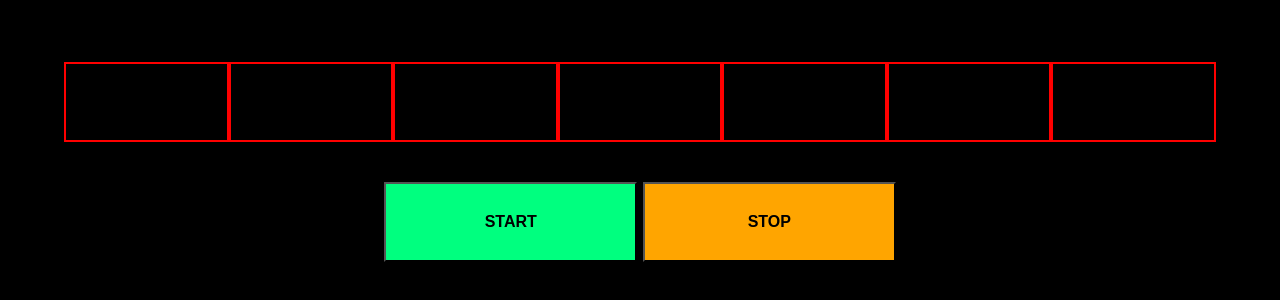
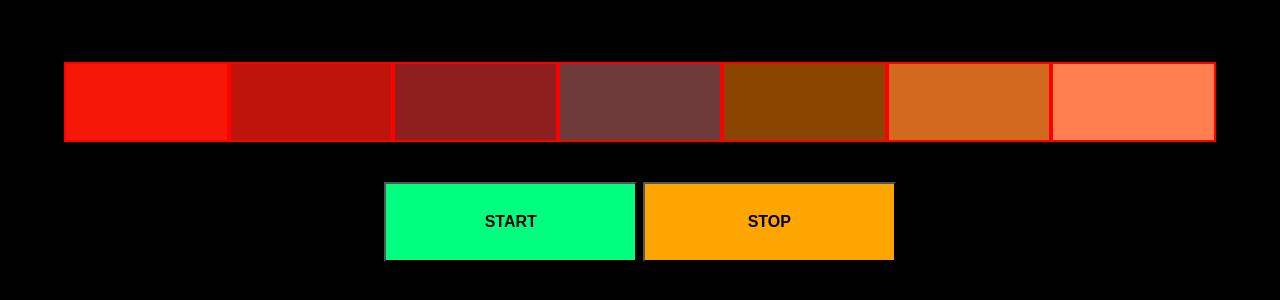
Before and after one commit to Dazzler123/JavaScript-Lectures, a plain HTML site: page AAD_Day_03_Task_02.html in a window 1280 px wide. Shown: the part 178-478 px from the top of the page. Drawn offline with Linux system fonts and the light colour scheme.

Commit message:
Colors added

```diff
--- a/AAD_Day_03_Task_02.html
+++ b/AAD_Day_03_Task_02.html
@@ -81,6 +81,16 @@
 <!--import jquery-->
 <script src="assets/jquery-3.6.1.min.js"></script>
 <script>
+    let colors = ["#f61708","#bd140c","#8f1e1e","#6e3b3b","#8B4501","#D2691E","#FF7F50"];
+
+    $('#box_Container > div:nth-child(1)').css('background',colors[0]);
+    $('#box_Container > div:nth-child(2)').css('background',colors[1]);
+    $('#box_Container > div:nth-child(3)').css('background',colors[2]);
+    $('#box_Container > div:nth-child(4)').css('background',colors[3]);
+    $('#box_Container > div:nth-child(5)').css('background',colors[4]);
+    $('#box_Container > div:nth-child(6)').css('background',colors[5]);
+    $('#box_Container > div:nth-child(7)').css('background',colors[6]);
+
     function effect() {
 
     }
```
